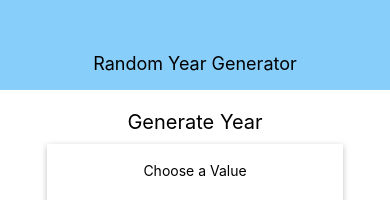
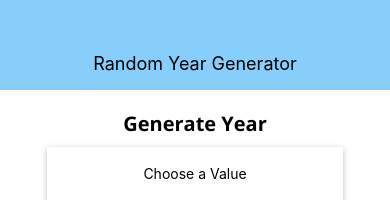
Before and after one commit to adefemi171/random-year-generator, a React Native app: screen / in a window 390 px wide. Shown: the top 200 px of the page. Built offline with nearby package versions, Linux system fonts and the light colour scheme.

Commit message:
Added Custom font for the title and also the text Also used Apploading to load the font

```diff
--- a/App.js
+++ b/App.js
@@ -1,5 +1,9 @@
 import React, { useState } from 'react';
 import { StyleSheet, View } from 'react-native';
+import * as Font from 'expo-font';
+
+// To load the font and prolong the screenuntil a certain task is complete
+import { AppLoading } from 'expo'
 
 
 import Header from './src/Components/Header'
@@ -7,7 +11,13 @@
 import YearGameScreen from './src/Screens/YearGameScreen'
 import GameOverScreen from './src/Screens/GaveOverScreen'
 
-
+// To load font
+const getFonts = () => {
+  return Font.loadAsync({
+    'open-sans-regular': require('./assets/fonts/OpenSans-Regular.ttf'),
+    'open-sans-bold': require('./assets/fonts/OpenSans-Bold.ttf')
+  });
+}
 
 export default function App() {
   // setting the year the user choosed
@@ -15,6 +25,20 @@
 
   // numer of rounds it took to finish
   const [approxRounds, setApproxRounds] = useState(0);
+
+  // managing state for the font to load
+  const [fontLoaded, setFontLoaded] = useState(false);
+
+  if (!fontLoaded){
+    return (
+      <AppLoading
+        startAsync={getFonts}
+        onFinish={() => setFontLoaded(true)}
+        onError={(err) => console.log(err)}
+      />
+    );
+  }
+
 
   // function to start a new game
   const coonfigNewGameHandler = () => {
--- a/package.json
+++ b/package.json
@@ -9,6 +9,7 @@
   },
   "dependencies": {
     "expo": "~38.0.8",
+    "expo-font": "~8.2.1",
     "expo-status-bar": "^1.0.2",
     "react": "~16.11.0",
     "react-dom": "~16.11.0",
--- a/src/Screens/StartScreen.js
+++ b/src/Screens/StartScreen.js
@@ -117,7 +117,8 @@
     startTitle:{
         color: 'black', //black
         fontSize: 20,
-        marginVertical: 10
+        marginVertical: 10,
+        fontFamily: 'open-sans-bold'
     },
     inputContainer:{
         width: 300,
```
Also changed, not shown: assets/fonts/OpenSans-Bold.ttf (added), assets/fonts/OpenSans-Regular.ttf (added).
